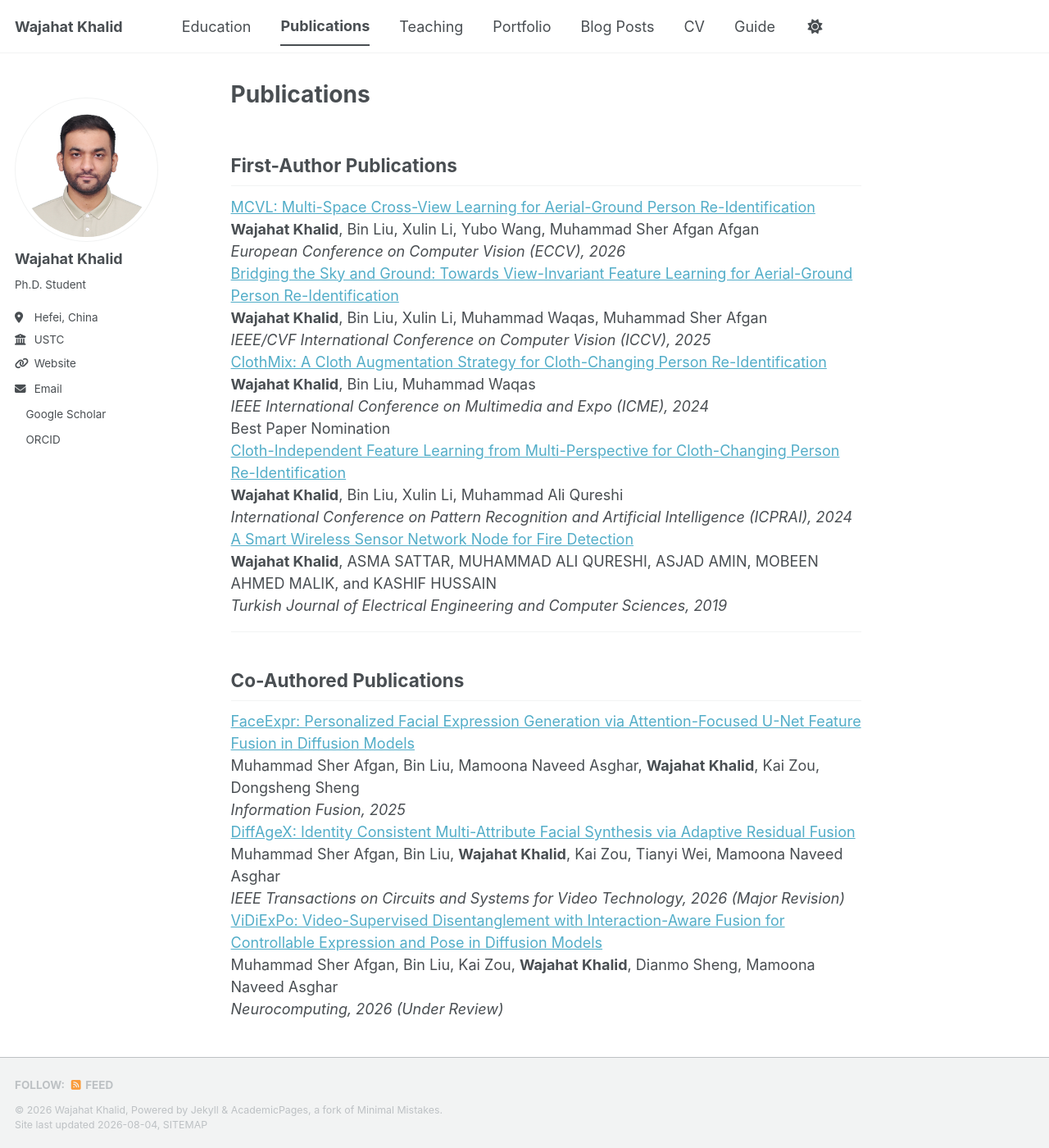
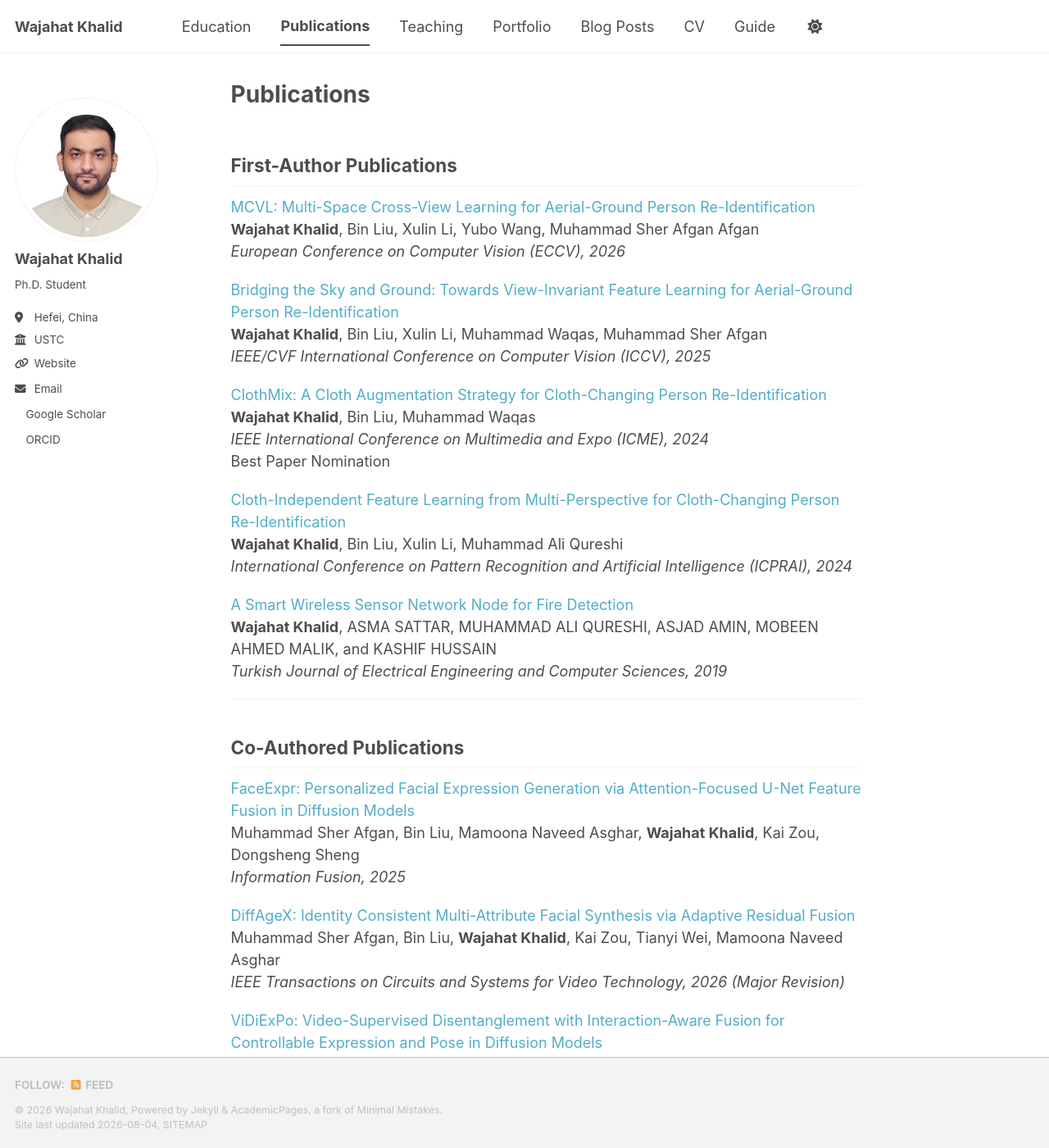
Before and after one commit to Mr-WajahatKhalid/Mr-WajahatKhalid.github.io, a Jekyll site: the page built from _pages/publications.md, in a window 1280 px wide and 1400 px high. Shown: the whole window at 82% size. Built offline with Jekyll 4.4.1, drawn with Linux system fonts in a browser that asks for light colours; a style sheet for code colours, icons or effects is not loaded.

Commit message:
Update _page.scss

```diff
--- a/_sass/layout/_page.scss
+++ b/_sass/layout/_page.scss
@@ -399,3 +399,23 @@
   font-size: $type-size-6;
   text-transform: uppercase;
 }
+
+/*
+   Publications
+   ========================================================================== */
+
+.publication {
+  margin-bottom: 20px;
+
+  a {
+    text-decoration: none;
+  }
+
+  strong {
+    font-weight: 700;
+  }
+
+  em {
+    font-style: italic;
+  }
+}
```
